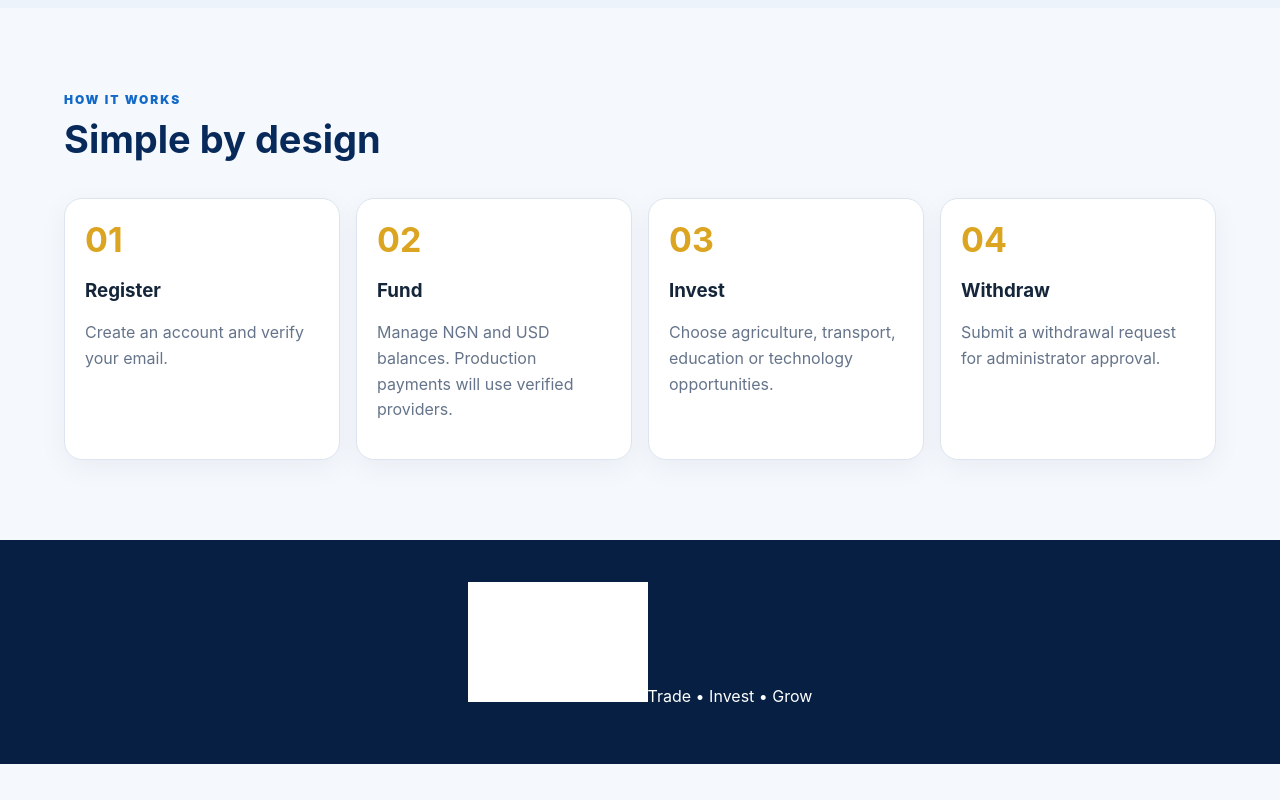
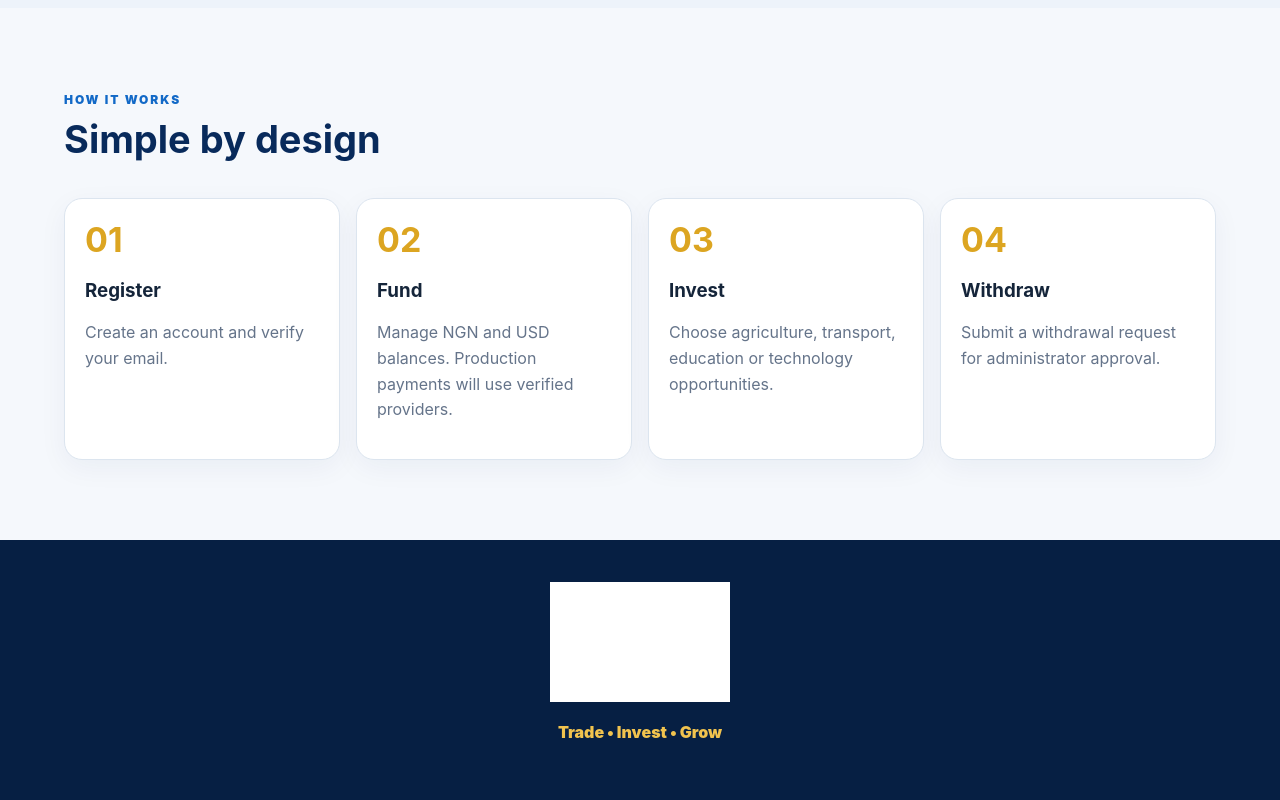
Before and after one commit to adewalemr090-afk/fintrada-demo, a website: page public/index.html in a window 1280 px wide. Shown: the part 1220-2020 px from the top of the page. Before the commit the page ends 1984 px from the top, so only its background shows below. Drawn offline with nearby package versions, Linux system fonts and the light colour scheme; no server answers.

Commit message:
Update index.html

```diff
--- a/public/index.html
+++ b/public/index.html
@@ -5,7 +5,9 @@
 <section class="section" id="markets"><div class="heading"><div><span class="eyebrow">MARKETS</span><h2>Market watch</h2></div><span class="pill">SIMULATED FEED</span></div><div class="grid" id="marketsGrid"></div></section>
 <section class="section soft" id="invest"><div class="heading"><div><span class="eyebrow">INVESTMENT OPPORTUNITIES</span><h2>Invest across real-world sectors</h2></div><p>Illustrative target: <b>up to 10% annually</b>. Not guaranteed.</p></div><div class="grid" id="investGrid"></div></section>
 <section class="section" id="how"><div class="heading"><div><span class="eyebrow">HOW IT WORKS</span><h2>Simple by design</h2></div></div><div class="steps"><article><b>01</b><h3>Register</h3><p>Create an account and verify your email.</p></article><article><b>02</b><h3>Fund</h3><p>Manage NGN and USD balances. Production payments will use verified providers.</p></article><article><b>03</b><h3>Invest</h3><p>Choose agriculture, transport, education or technology opportunities.</p></article><article><b>04</b><h3>Withdraw</h3><p>Submit a withdrawal request for administrator approval.</p></article></div></section></main>
-<footer><img src="fintrada-logo.png" alt="FINTRADA Logo" class="footer-logo></footer><p>Trade • Invest • Grow</p></footer>
+
 <div class="modal" id="auth"><div class="box"><button class="close" data-close>×</button><div class="tabs"><button class="active" data-tab="login">Login</button><button data-tab="register">Create account</button></div><form id="loginForm"><h2>Welcome back</h2><input name="email" type="email" placeholder="Email address" required><input name="password" type="password" placeholder="Password" required><button class="btn primary full">Login</button><div id="loginMsg" class="msg"></div></form><form id="registerForm" class="hide"><h2>Create your FINTRADA account</h2><input name="fullName" placeholder="Full name" required><input name="phone" placeholder="Phone number"><input name="email" type="email" placeholder="Email address" required><input name="password" type="password" minlength="8" placeholder="Password (8+ characters)" required><button class="btn primary full">Create account</button><div id="registerMsg" class="msg"></div></form></div></div>
-<div class="modal" id="dash"><div class="box wide"><button class="close" data-close>×</button><div id="dashboard"></div></div></div>
+
+  <div class="modal" id="dash"><div class="box wide"><button class="close" data-close>×</button><div id="dashboard"></div></div></div>
+  <footer><img src="fintrada-logo.png" alt="FINTRADA"><p>Trade • Invest • Grow</p></footer>
 <script src="/socket.io/socket.io.js"></script><script src="/app.js"></script></body></html>
```
